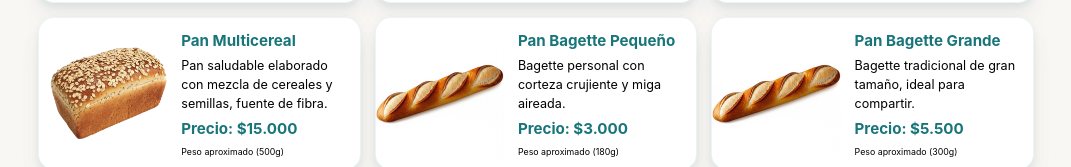
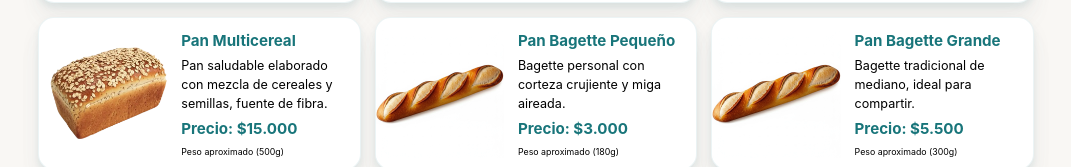
Before and after one commit to EstebanIADesarrollo/ferrazzano-menu, an Angular app: page /panes in a window 1280 px wide. Shown: the part 359-526 px from the top of the page, without its empty margins (104-1175 px from the left). Built offline with nearby package versions, Linux system fonts and the light colour scheme.

Commit message:
refactor: Ajusta estilos en app.css y actualiza datos en productos.ts

```diff
--- a/src/app/app.css
+++ b/src/app/app.css
@@ -47,10 +47,6 @@
     color: #264653; /* Space below title for mobile */
   }
 
-  .title-part-1 {
-    display: none; /* Ocultar la primera parte en móvil */
-  }
-
   .title-part-2 {
     font-size: 1em; /* Set font size to 1em for mobile */
     /* line-height: 1.2em; */
--- a/src/app/services/productos.ts
+++ b/src/app/services/productos.ts
@@ -43,7 +43,7 @@ export class Productos {
     },
     {
       "nombre": "Pan Bagette Grande",
-      "descripcion": "Bagette tradicional de gran tamaño, ideal para compartir.",
+      "descripcion": "Bagette tradicional de mediano, ideal para compartir.",
       "peso": 300,
       "precio": 5500,
       "nombre_de_imagen": "pan_bagette.webp"
```
